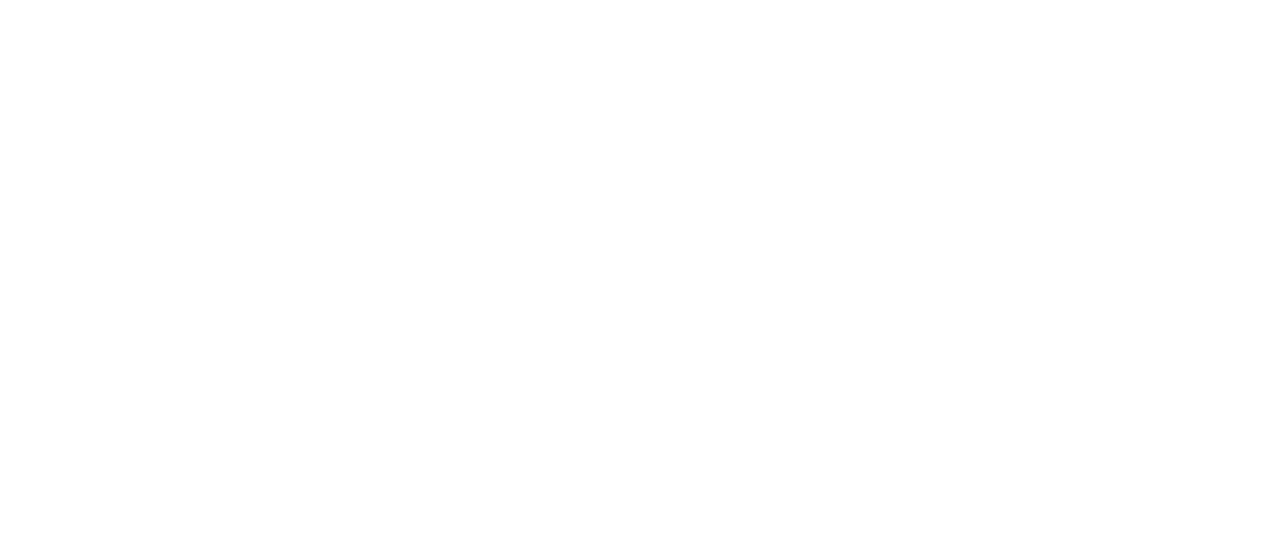
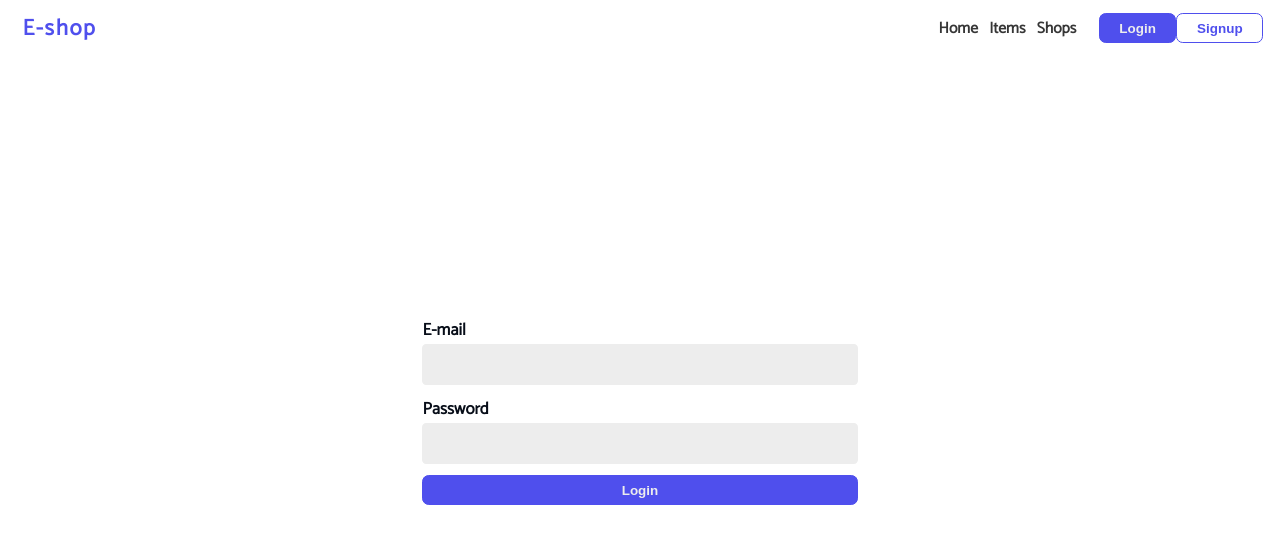
Before and after one commit to seif-baazouzi/eshop-webapp, a Nuxt app: page /login in a window 1280 px wide. Before the commit this address had no page. Shown: the top 544 px of the page. Built offline with nearby package versions, Linux system fonts and the light colour scheme.

Commit message:
login page

```diff
--- /dev/null
+++ b/components/Input.vue
@@ -0,0 +1,70 @@
+<template>
+  <div class="input-box">
+    <label :for="label">{{ label }}</label>
+    <input
+      :id="label"
+      :type="type"
+      :value="value"
+      @keyup="$emit('input', $event.target.value)"
+    />
+    <span>{{ error }}</span>
+  </div>
+</template>
+
+<script lang="ts">
+import Vue from 'vue'
+export default Vue.extend({
+  props: {
+    label: {
+      type: String,
+      required: true,
+    },
+    type: {
+      type: String,
+      required: true,
+    },
+    value: {
+      type: String,
+      required: true,
+    },
+    error: {
+      type: String,
+      required: true,
+    },
+  }
+})
+</script>
+
+<style scoped>
+  .input-box {
+    width: 100%;
+    margin-bottom: .5rem;
+  }
+
+  .input-box :is(label, input, span) {
+    width: 100%;
+    display: block;
+    font-size: .75rem;
+  }
+
+  .input-box label {
+    font-weight: bold;
+  }
+
+  .input-box input {
+    padding: .5em;
+    border-radius: .25em;
+    background-color: var(--light-gray);
+    border: .125em solid var(--light-gray);
+  }
+
+  .input-box input:focus {
+    border: .125em solid var(--blue);
+  }
+
+  .input-box span {
+    color: var(--red);
+    font-weight: bold;
+    font-size: .6rem;
+  }
+</style>
--- a/components/NavBar.vue
+++ b/components/NavBar.vue
@@ -27,8 +27,12 @@
 
       <li><div class="spacer"></div></li>
 
-      <button class="blue">Login</button>
-      <button class="blue-outline">Signup</button>
+      <NuxtLink to="/login">
+        <button class="blue">Login</button>
+      </NuxtLink>
+      <NuxtLink to="/signup">
+        <button class="blue-outline">Signup</button>
+      </NuxtLink>
     </ul>
 
     <ul :class="{ hide: !isNavOpen }" @click="closeNav()" v-else>
@@ -102,6 +106,7 @@
 
     logout() {
       this.$store.commit("setIsLogin", false)
+      this.$router.push({ path: "/" })
     }
   }
 })
--- a/css/buttons.css
+++ b/css/buttons.css
@@ -20,6 +20,11 @@
 button:disabled {
   opacity: .75;
   cursor: not-allowed;
+}
+
+button.block {
+  width: 100%;
+  display: block;
 }
 
 button.blue {
--- a/css/containers.css
+++ b/css/containers.css
@@ -23,3 +23,18 @@
   align-items: center;
   justify-content: center;
 }
+
+.form-container {
+  width: 100%;
+  height: calc(100vh - 4rem);
+  display: flex;
+  align-items: center;
+  justify-content: center;
+  flex-direction: column;
+}
+
+.form-content-container {
+  width: 100%;
+  max-width: 480px;
+  padding: 1rem;
+}
--- /dev/null
+++ b/pages/login.vue
@@ -0,0 +1,64 @@
+<template>
+  <div>
+    <NavBar />
+
+    <div class="form-container">
+      <form @submit="handleSubmit($event)" class="form-content-container">
+        <Input
+          type="text"
+          label="E-mail"
+          :value="email"
+          :error="errors.email"
+          @input="(value) => email = value"
+        />
+        <Input
+          type="password"
+          label="Password"
+          :value="password"
+          :error="errors.password"
+          @input="(value) => password = value"
+        />
+        <button class="block blue">Login</button>
+      </form>
+    </div>
+  </div>
+</template>
+
+<script lang="ts">
+import { apiServer } from "../config/config"
+
+export default {
+  name: "LoginPage",
+
+  data() {
+    return {
+      email: "",
+      password: "",
+      errors: {},
+    }
+  },
+
+  methods: {
+    async handleSubmit(event) {
+      event.preventDefault()
+
+      const res = await fetch(`${apiServer}/login`, {
+        method: "POST",
+        headers: {
+          "Content-Type": "application/json"
+        },
+        body: JSON.stringify({ email: this.email, password: this.password })
+      })
+      const data = await res.json()
+
+      if(data.token) {
+        document.cookie = "token=" + data.token
+        this.$store.commit("setIsLogin", true)
+        this.$router.push({ path: "/" })
+      } else {
+        this.errors = data
+      }
+    },
+  }
+}
+</script>
```
